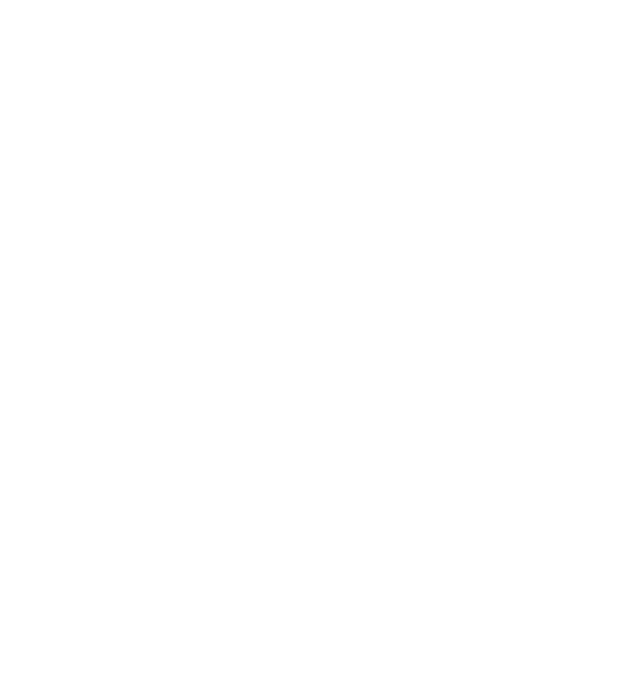
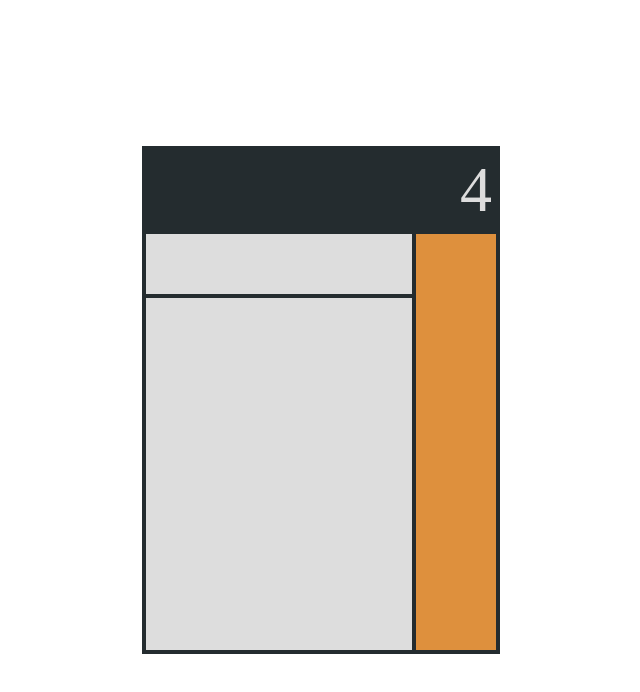
Before and after one commit to s0kil/web-calculator, a website: page public/index.html in a window 1280 px wide. Shown: the whole page, without its empty margins (319-959 px from the left). Drawn offline with Linux system fonts and the light colour scheme.

Commit message:
CSS Grid Layout

```diff
--- a/public/index.css
+++ b/public/index.css
@@ -0,0 +1,66 @@
+:root {
+    --color-black: #242c2f;
+    --color-orange: #de903d;
+    --color-gray: #dddddd;
+}
+
+html,
+body {
+    width: 100%;
+    height: 100%;
+    margin: 0;
+}
+
+body {
+    /* Center Child Vertically And Horizontally */
+    display: flex;
+    align-items: center;
+    justify-content: center;
+}
+
+#calculator-shell {
+    height: 500px;
+    width: 350px;
+    padding: 4px;
+    background-color: var(--color-black);
+
+    /* Grid Layout Of Calculator Sections */
+    display: grid;
+    grid-gap: 4px;
+    grid-template-columns: 1fr 80px;
+    grid-template-rows: 80px 60px 1fr;
+    grid-template-areas:
+        "response-pane   response-pane"
+        "functions-input operations-input"
+        "digits-input    operations-input";
+}
+#response-pane {
+    grid-area: response-pane;
+
+    padding: 0 4px;
+    font-size: 4rem;
+    vertical-align: middle;
+    color: var(--color-gray);
+
+    display: flex;
+    align-items: center;
+    justify-content: flex-end;
+}
+#functions-input {
+    grid-area: functions-input;
+
+    color: var(--color-black);
+    background-color: var(--color-gray);
+}
+#digits-input {
+    grid-area: digits-input;
+
+    color: var(--color-black);
+    background-color: var(--color-gray);
+}
+#operations-input {
+    grid-area: operations-input;
+
+    color: var(--color-gray);
+    background-color: var(--color-orange);
+}
--- a/public/index.html
+++ b/public/index.html
@@ -9,6 +9,11 @@
         <title>Web Calculator</title>
     </head>
     <body>
-        <main class="calculator-shell"></main>
+        <main id="calculator-shell">
+            <section id="response-pane">4</section>
+            <section id="functions-input"></section>
+            <section id="digits-input"></section>
+            <section id="operations-input"></section>
+        </main>
     </body>
 </html>
```
